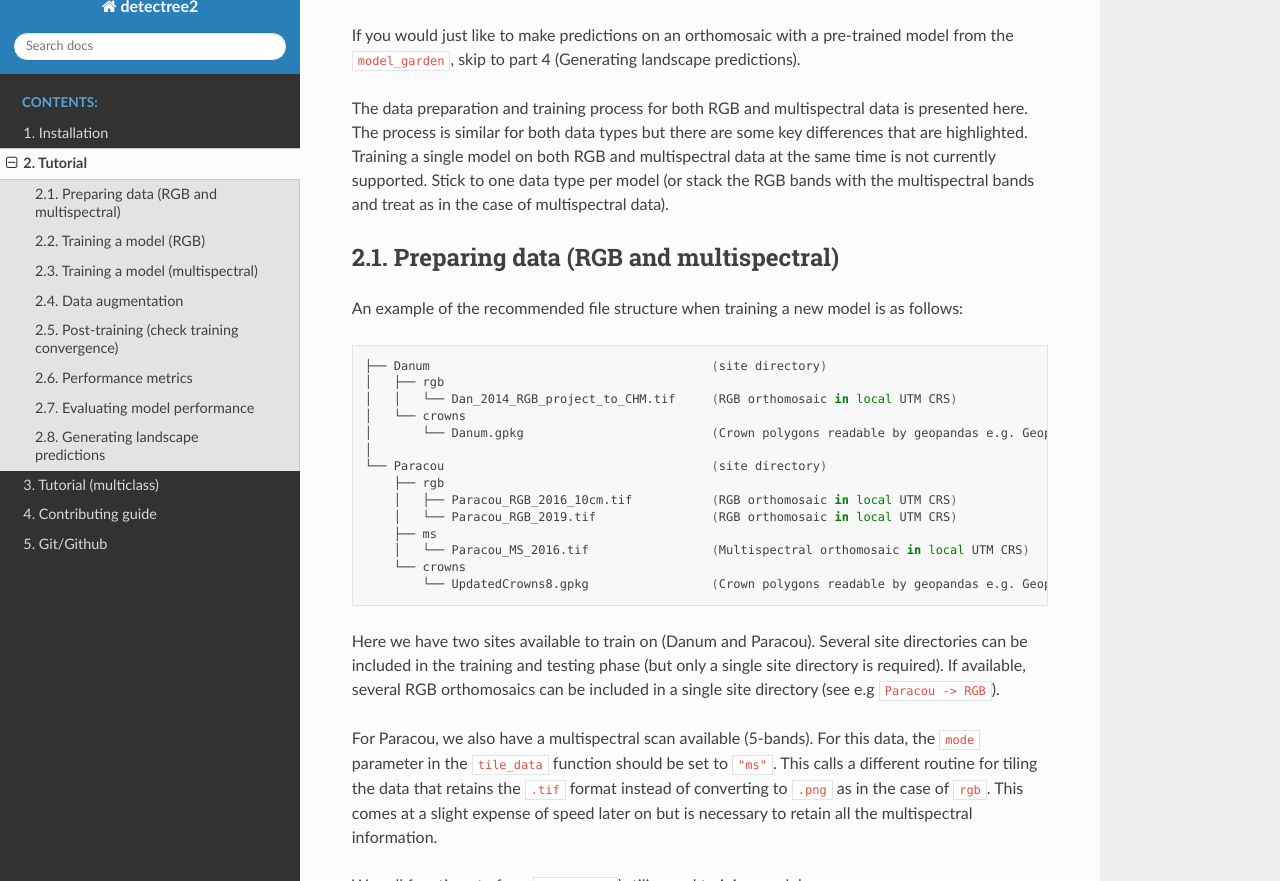
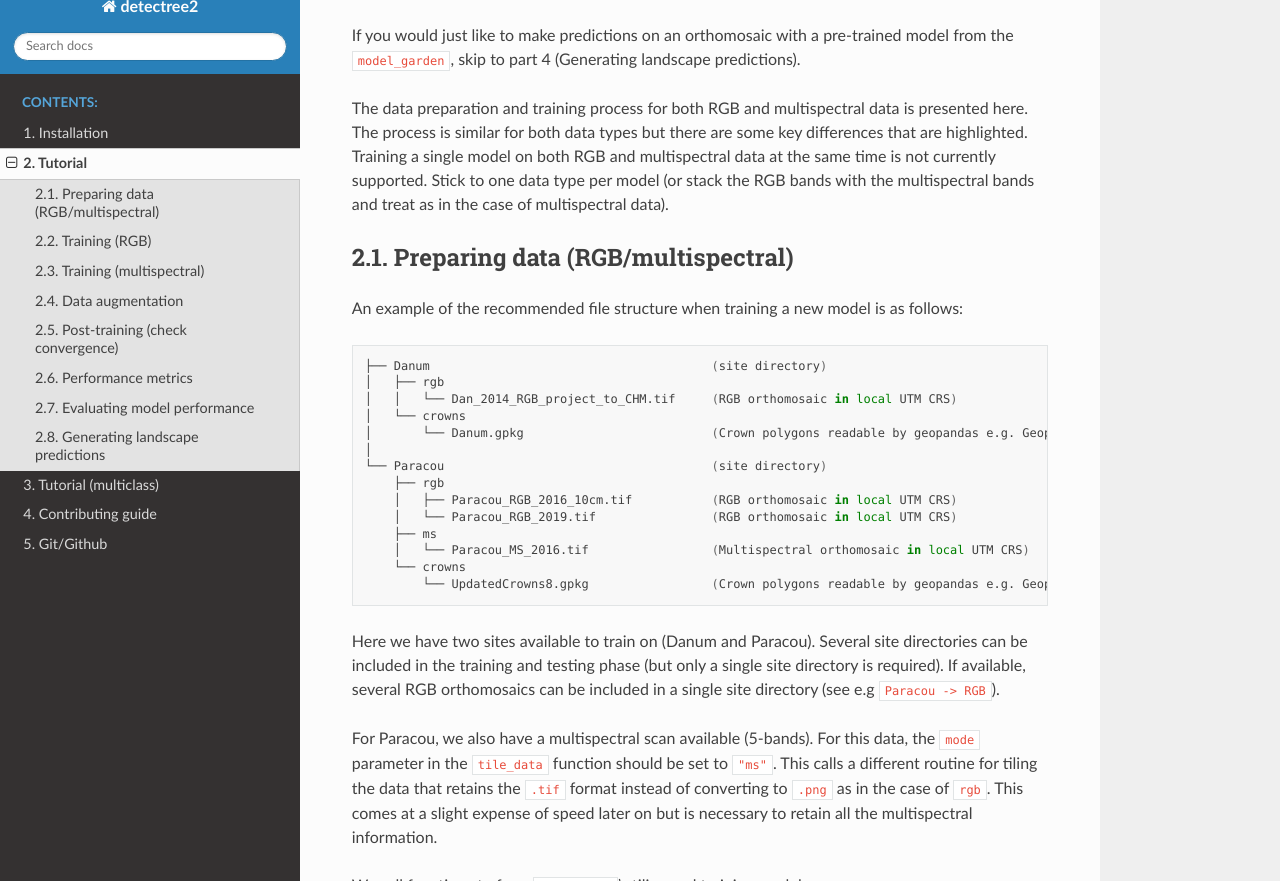
Before and after one commit to PatBall1/detectree2, a Sphinx documentation site: the page built from docs/source/tutorial.rst, in a window 1280 px wide and 900 px high, scrolled down 1039 px, cut to the strip 19-900 px from the top of the window. Built offline with Sphinx 7.4.7 and the Read the Docs theme 2.0.0, drawn with Linux system fonts in a browser that asks for light colours; pages that are not in the unit, such as notebooks, are missing from menus; some of the changed text lies outside the part shown.

Commit message:
tutorial tweak

```diff
--- a/docs/source/tutorial.rst
+++ b/docs/source/tutorial.rst
@@ -49,7 +49,7 @@ and multispectral data at the same time is not currently supported. Stick to
 one data type per model (or stack the RGB bands with the multispectral bands
 and treat as in the case of multispectral data).
 
-Preparing data (RGB and multispectral)
+Preparing data (RGB/multispectral)
 --------------------------------------
 
 An example of the recommended file structure when training a new model is as follows:
@@ -271,7 +271,7 @@ multispectral (``.tif``) tiles.
       display(Image.fromarray(image))
 
 
-Training a model (RGB)
+Training (RGB)
 ----------------------
 
 Before training can commence, it is necessary to register the training data. It is possible to set a validation fold for
@@ -357,7 +357,7 @@ Training outputs, including model weights and training metrics, will be stored i
    Early stopping is implemented and will be triggered by a sustained failure to improve on the performance of
    predictions on the validation fold. This is measured as the AP50 score of the validation predictions.
 
-Training a model (multispectral)
+Training (multispectral)
 --------------------------------
 
 The process for training a multispectral model is similar to that for RGB data but there are some key steps that are
@@ -547,7 +547,7 @@ model is to be used on a range of different resolutions, random resizing can hel
 different scales.
 
 
-Post-training (check training convergence)
+Post-training (check convergence)
 ------------------------------------------
 
 It is important to check that the model has converged and is not overfitting. This can be done by plotting the training
--- a/docs/source/tutorial_multi.rst
+++ b/docs/source/tutorial_multi.rst
@@ -17,8 +17,8 @@ The key steps are:
 4. Making landscape level predictions
 
 
-Preparing data (RGB and multispectral)
---------------------------------------
+Preparing data
+--------------
 
 Data can be prepared in a similar way to the single class case but the classes
 and their order (mapping) need to be saved so that they can be accessed
```
